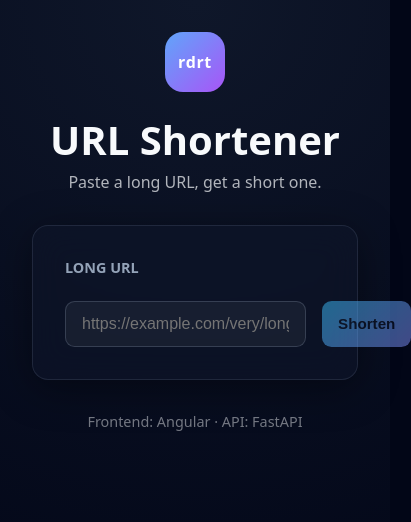
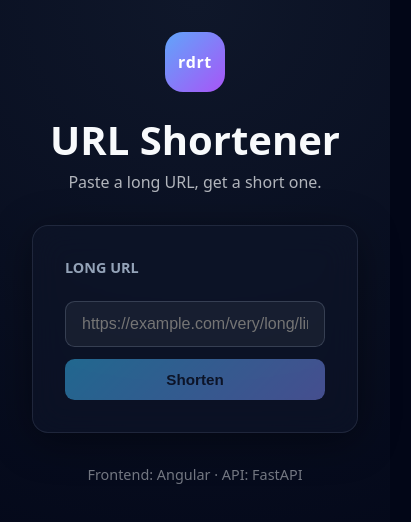
Before and after one commit to marcosamorim/url_shortener_ng, an Angular app: page / in a window 390 px wide. Shown: the top 522 px of the page, 411 px wide, since content can reach past the window. Built offline with nearby package versions, Linux system fonts and the light colour scheme; what angularx-qrcode would draw is missing.

Commit message:
Fixing styles on mobile

```diff
--- a/src/app/app.css
+++ b/src/app/app.css
@@ -363,14 +363,29 @@ button:disabled {
     padding-left: 1rem !important;
     padding-right: 1rem !important;
   }
+  /* Row that contains the LONG URL input + Shorten button */
+  .input-row {
+    display: flex;
+    flex-direction: column;
+    align-items: stretch;
+    gap: 0.75rem;
+  }
+
+  .input-row input,
+  .input-row .btn-primary {
+    width: 100%;
+  }
+
+  .input-row .btn-primary {
+    justify-content: center; /* if your button is flex */
+  }
 
   /* The block that holds "SHORT URL + original" + QR.
-     Whatever you called it (you had .result-main earlier),
-     force it to stack vertical on phones. */
+     Force it to stack vertical on phones. */
   .result-main {
     flex-direction: column;
     align-items: stretch;
-    gap: 1.25rem;
+    gap: 0.75rem;
   }
 
   /* Short URL + buttons row */
@@ -394,7 +409,8 @@ button:disabled {
   /* QR container: remove desktop left offset */
   .qr-container {
     margin-left: 0;
-    margin-top: 0.5rem;
+    margin-top: 0.25rem;
     align-self: center;
   }
+
 }
```
